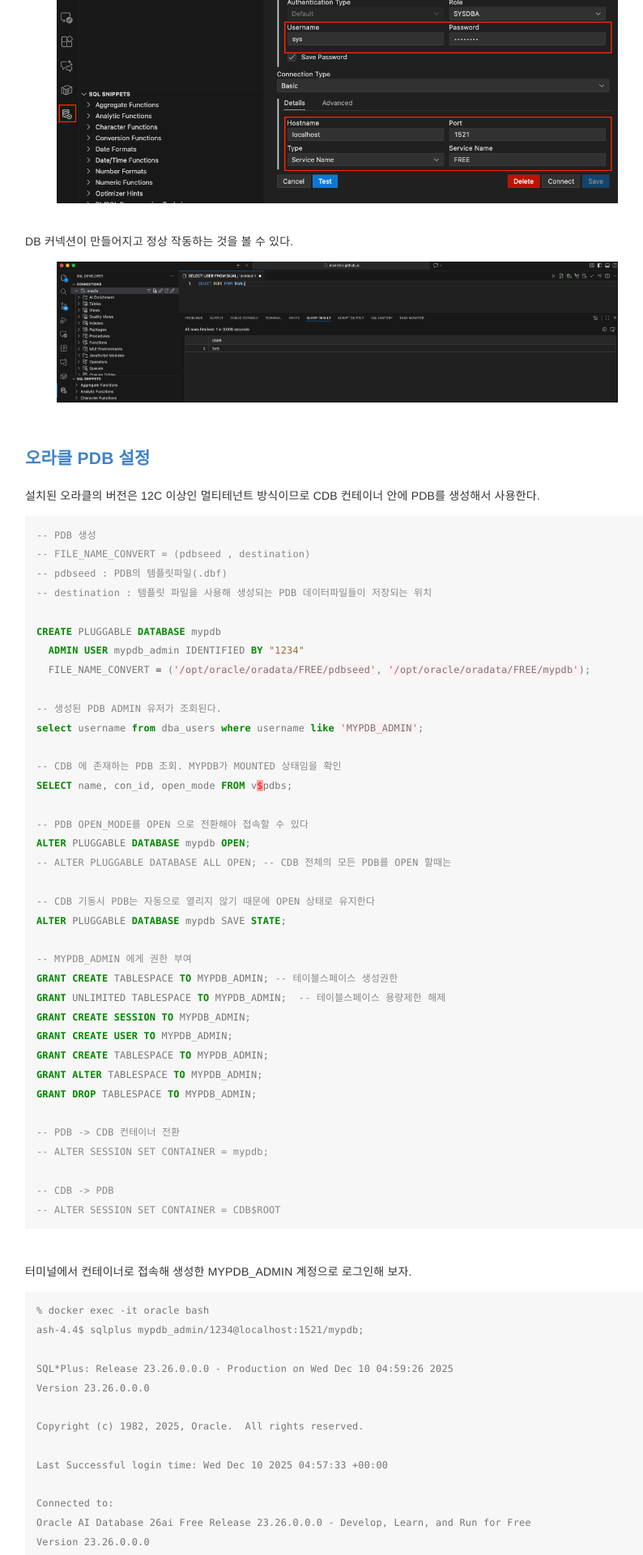
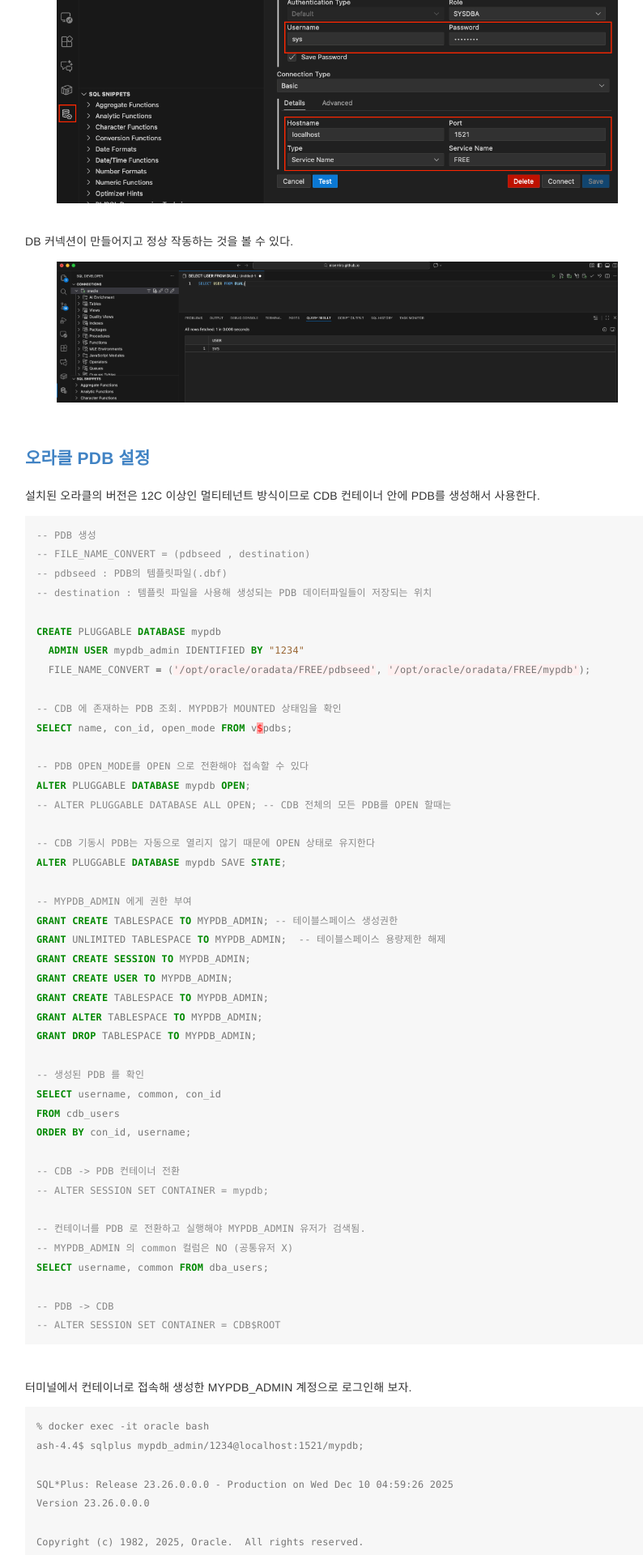
Before and after one commit to nicemiro/nicemiro.github.io, a Jekyll site: the page built from _posts/web/2025-12-08-running_oracle_in_mac.md, in a window 1280 px wide. Shown: the part 3080-5000 px from the top of the page at 81% size, without its empty margins (224-1018 px from the left). Built offline with Jekyll 4.4.1, drawn with Linux system fonts in a browser that asks for light colours; some of the changed text lies outside the part shown.

Commit message:
fix: _posts/web/2025-12-08-running_oracle_in_mac.md

````diff
--- a/_posts/web/2025-12-08-running_oracle_in_mac.md
+++ b/_posts/web/2025-12-08-running_oracle_in_mac.md
@@ -178,9 +178,6 @@ CREATE PLUGGABLE DATABASE mypdb
   ADMIN USER mypdb_admin IDENTIFIED BY "1234"
   FILE_NAME_CONVERT = ('/opt/oracle/oradata/FREE/pdbseed', '/opt/oracle/oradata/FREE/mypdb');
 
--- 생성된 PDB ADMIN 유저가 조회된다.
-select username from dba_users where username like 'MYPDB_ADMIN';
-
 -- CDB 에 존재하는 PDB 조회. MYPDB가 MOUNTED 상태임을 확인
 SELECT name, con_id, open_mode FROM v$pdbs;
 
@@ -200,10 +197,19 @@ GRANT CREATE TABLESPACE TO MYPDB_ADMIN;
 GRANT ALTER TABLESPACE TO MYPDB_ADMIN;
 GRANT DROP TABLESPACE TO MYPDB_ADMIN;
 
--- PDB -> CDB 컨테이너 전환
+-- 생성된 PDB 를 확인
+SELECT username, common, con_id
+FROM cdb_users
+ORDER BY con_id, username;
+
+-- CDB -> PDB 컨테이너 전환
 -- ALTER SESSION SET CONTAINER = mypdb;
 
--- CDB -> PDB
+-- 컨테이너를 PDB 로 전환하고 실행해야 MYPDB_ADMIN 유저가 검색됨.
+-- MYPDB_ADMIN 의 common 컬럼은 NO (공통유저 X)
+SELECT username, common FROM dba_users;
+
+-- PDB -> CDB
 -- ALTER SESSION SET CONTAINER = CDB$ROOT
 ```
 
@@ -233,6 +239,9 @@ SQL> SHOW con_name;
 CON_NAME
 ------------------------------------
 MYPDB
+
+SQL>select username from dba_users where username like 'MYPDB_ADMIN'; -- 생성된 PDB ADMIN 유저가 조회된다.
+
 ```
 
 <br>
@@ -358,6 +367,12 @@ PDB 생성 명령어인 `CREATE PLUGGABLE DATABASE mypdb` 의 mypdb 가 해당
 
 이제 생성된 MYPDB_ADMIN 으로 접속, 사용할 업무용 유저를 생성, 업무용 유저로 테이블을 생성해서
 오라클 11g 이전 버전처럼 동일하게 사용하면 된다.  MYPDB_ADMIN 은 PDB 의 SYS 인셈.
+참고로 SYS, SYSTEM 계정은 CDB 뿐만이 아니라 PDB 생성시 공통유저로 존재하며
+별도의 어드민을 MYPDB_ADMIN 과 같이 생성해 사용하는 것이 권장된다.
+
+공통유저 : 컨테이너 마다 존재하지만 하나의 유저. 다만 컨테이너 단위로만 영향력을 가짐.
+        건들지 말자. 쓸일이 없다....
+
 <br>
 
 
````
